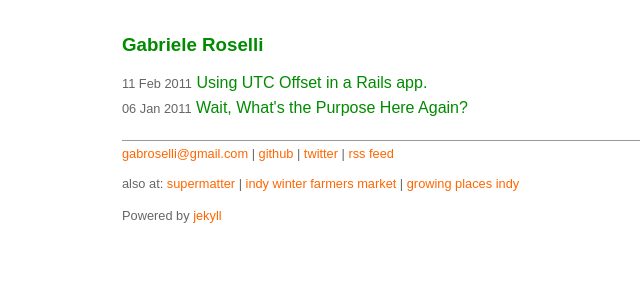
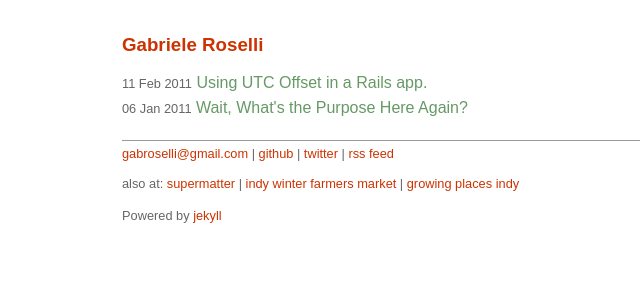
Before and after one commit to gabroselli/gabroselli.github.io, a Jekyll site: the page built from index.html, in a window 1280 px wide. Shown: the top 300 px of the page, without its empty margins (218-858 px from the left). Built offline with Jekyll 4.4.1, drawn with Linux system fonts in a browser that asks for light colours.

Commit message:
Links color to less saturated colors

```diff
--- a/stylesheets/default.css
+++ b/stylesheets/default.css
@@ -14,6 +14,11 @@ html body {
 
 #header #title {
 	color: #666;
+}
+
+#header #title a {
+  	color: #CC3300;
+  	text-decoration: none;
 }
 
 #content {
@@ -33,11 +38,15 @@ html body {
 	border-top: thin solid #999;
 }
 #footer a{
-	color:#ff6600;
+	color:#CC3300;
 }
 #nav{
 	float:right;
 	width:150px;
+}
+
+#post a{
+	color:#CC3300;
 }
 .date {
 	color:#666;
@@ -58,7 +67,7 @@ a img {
 }
 
 a {
-  	color: #008B00;
+  	color: #669966;
   	text-decoration: none;
 }
 
```
